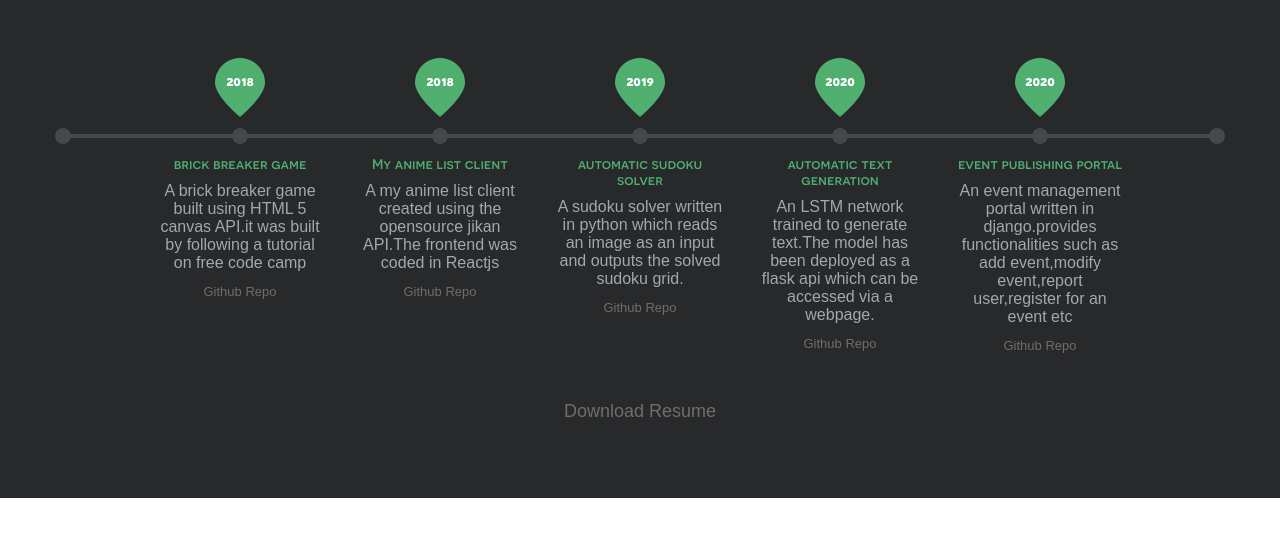
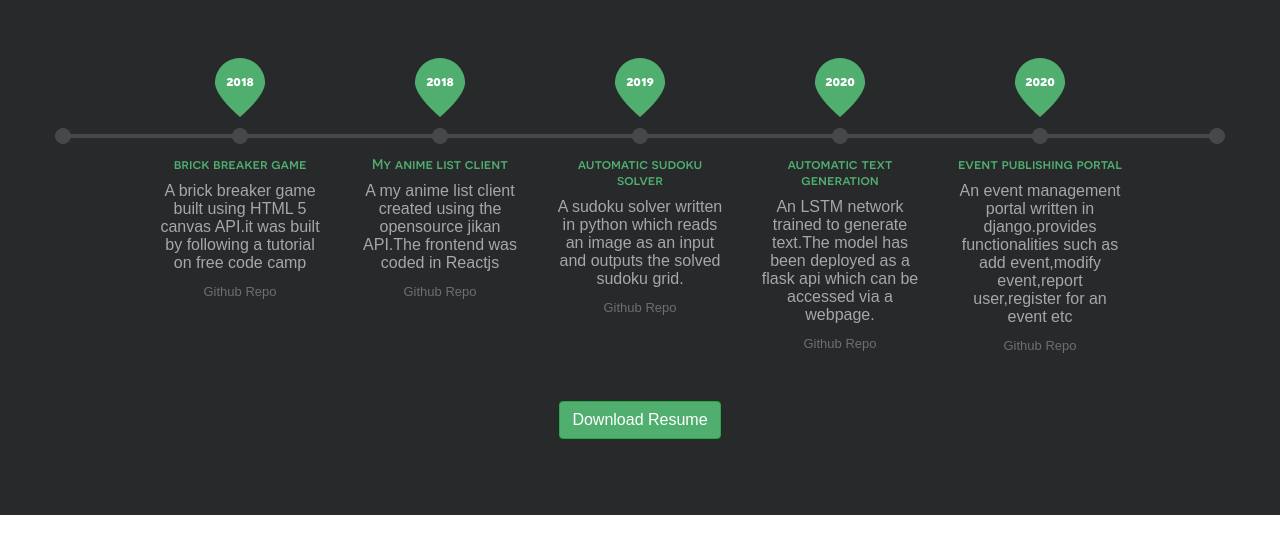
Before and after one commit to sampan-s-nayak/saoalo.github.io, a plain HTML site: page index.html in a window 1280 px wide. Shown: the part 565-1108 px from the top of the page. Drawn offline with nearby package versions, Linux system fonts and the light colour scheme.

Commit message:
fixed button formatting

```diff
--- a/index.html
+++ b/index.html
@@ -98,7 +98,7 @@
 					</div>
 				</div> -->
 				<div class="container" style="text-align: center;margin-top: 2em;">
-					<a href="https://drive.google.com/file/d/1mRNh7XMvhFkRwgwuTOWFWjF_NlGeAxyr/view?usp=sharing">Download Resume</a>
+					<a href="https://drive.google.com/file/d/1mRNh7XMvhFkRwgwuTOWFWjF_NlGeAxyr/view?usp=sharing" class="r_btn btn btn-success">Download Resume</a>
 				</div>
 			</section>
 		</div>
```
